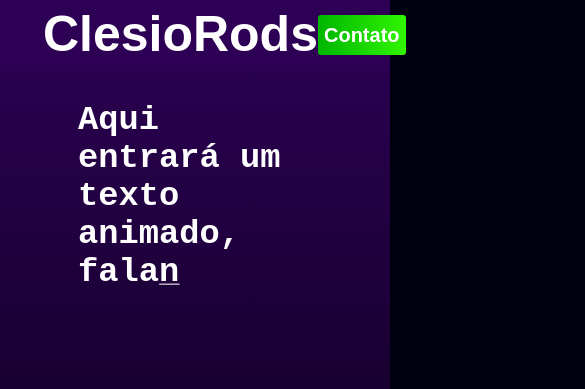
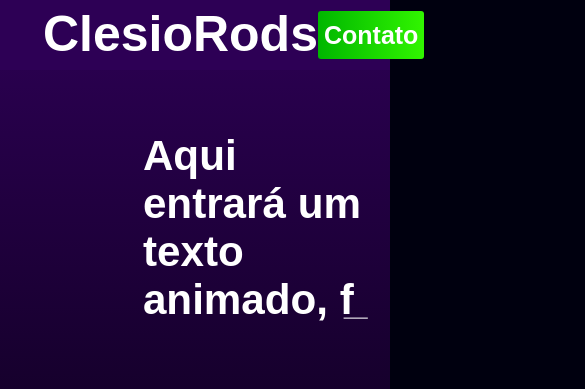
Before and after one commit to clesiorods/personal_website, a plain HTML site: page index.html in a window 390 px wide. Shown: the top 389 px of the page, 585 px wide, since content can reach past the window. Drawn offline with nearby package versions, Linux system fonts and the light colour scheme; no server answers.

Commit message:
Correção da implementação do grip na <main/>

```diff
--- a/css/main.css
+++ b/css/main.css
@@ -5,7 +5,7 @@ html, body {
     margin: 0;
     padding: 0;
     box-sizing: border-box;
-    font: normal 20px Roboto;
+    font: normal 22px Roboto;
 }
 
 ul {
@@ -18,28 +18,25 @@ li {
 }
 
 div#gradient {
-    text-align: center;
     height: 100vh;
     width: 100vw;
     background-image: linear-gradient(rgb(45, 0, 85), rgb(20, 0, 41), rgb(0, 0, 15));
-    padding-top: 13vh;
 }
 
-div div#animado {
-    font: 800 5vh Arial;
-    width: 50vw;
-    margin-left: auto;
-    margin-right: auto;
-    text-align: left;
-    font-family: 'Courier New', Courier, monospace;
-    font-weight: 800;
+div#animado {
+    grid-column-start: 1;
+    grid-column-end: 3;
+    margin-top: 60px;
+    padding: 30px 100px 13px 110px;
+
+    font: 800 5.5vh Arial;
 }
 
 
 
 div#animado p::after {
     content: '_';
-    margin-left: -20px;
+    margin-left: -10px;
     opacity: 1;
     animation: piscar .65s infinite;
 }
@@ -80,29 +77,26 @@ nav h1 {
 
 nav button {
     right: 0;
-    width: 125px;
+    width: 150px;
     border-radius: 3px;
     border: none;
 
     color: white;
     background: linear-gradient(90deg, rgba(0,182,0,1) 0%, rgb(49, 245, 0) 100%);
-    margin: 10px 0 10px auto;
-    font: 600 20px Arial;
+    margin: 6px 0 6px auto;
+    font: 600 25px Arial;
 }
 
 main {
-    padding-top: 50vh;
-    max-width: 1500px;
-    position: absolute;
-    top: 0;
-    right: 0;
-    bottom: 0;
-    left: 0;
-    width: 78vw;
-    margin: auto;
+
+    margin-left: auto;
+    margin-right: auto;
     display: grid;
     grid-gap: 13px;
     grid-template-columns:1fr 3.5fr;
+    grid-template-rows: auto auto;
+    width: 78vw;
+    max-width: 1500px;
 }
 
 article.container {
@@ -168,25 +162,10 @@ footer {
 
 
 
-@media(max-width: 1100px) {
+@media(max-width: 900px) {
     div div#animado {
         width: 60vw;
-        margin-top: -5vh;
+        font-size: 5vh;
+        padding-left: 100px;
     }
 }
-
-@media(max-width: 889px) {
-    main {
-        padding-top: 60vh;
-    }
-}
-
-@media(max-width: 650px) {
-    div div#animado {
-        padding-top: -5vh;
-        font-size: 4vh;
-    }
-    main {
-        padding-top: 53vh;
-    }
-}
--- a/index.html
+++ b/index.html
@@ -8,14 +8,12 @@
 </head>
 <body>
     <div id="gradient">
+        <main id="main">
             <div id="animado">
                 <p id="animado">
                     Aqui entrará um texto animado,           falando um pouco sobre capacidades do programador
                 </p>
             </div>
-    </div>
-
-    <main id="main">
             <section id="side_section">
                 <article id="profile" class="container">
                     <img id="profile_photo" src="https://avatars0.githubusercontent.com/u/20101892?v=4" alt="Profile photo">
@@ -63,5 +61,6 @@
     </footer>
     <script src="https://unpkg.com/axios/dist/axios.min.js"></script>
     <script src="./script/main.js"></script>
+</div>
 </body>
 </html>
```
Also changed, not shown: script/main.js (indentation only). Lines whose indentation alone changed are shown as unchanged.
